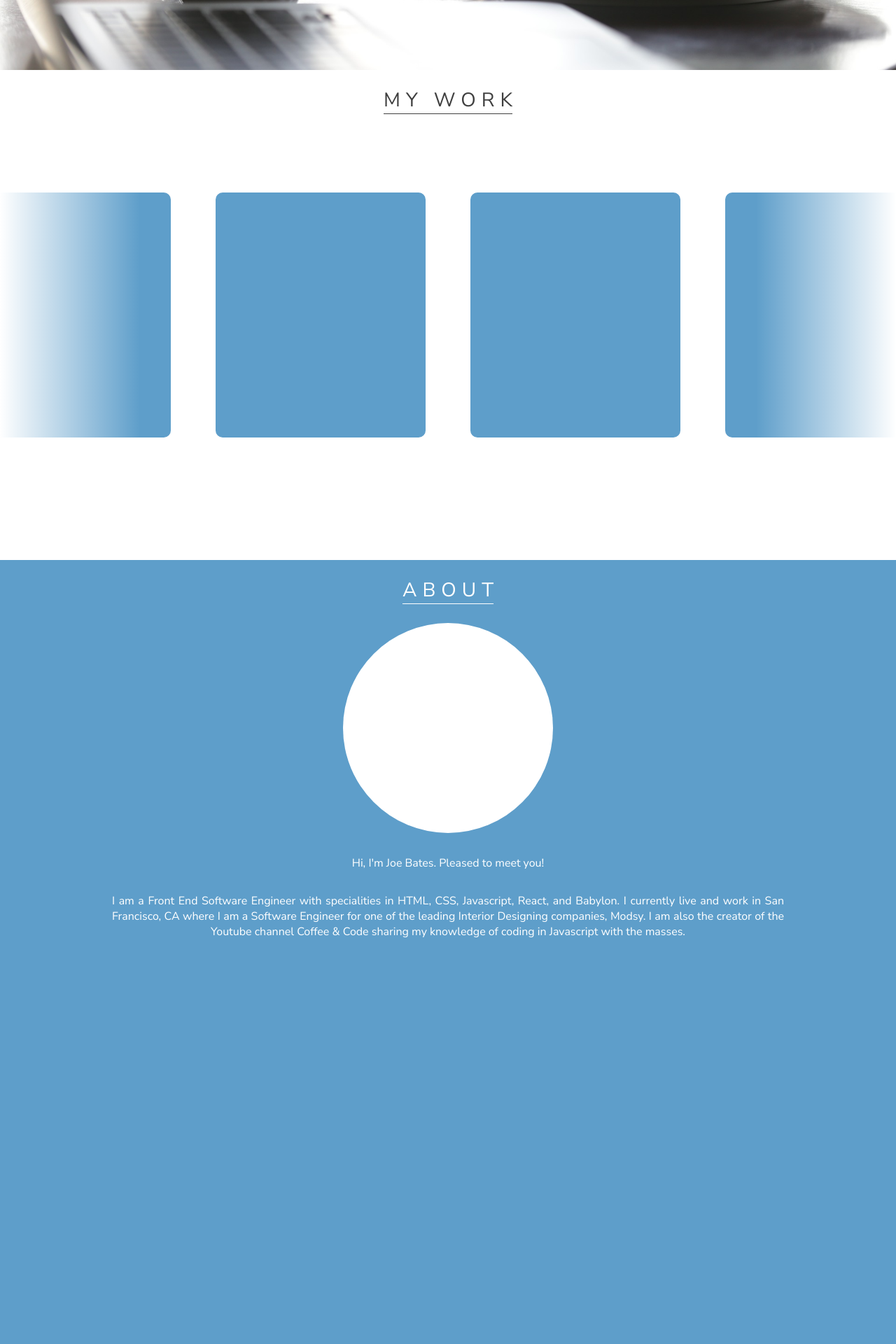
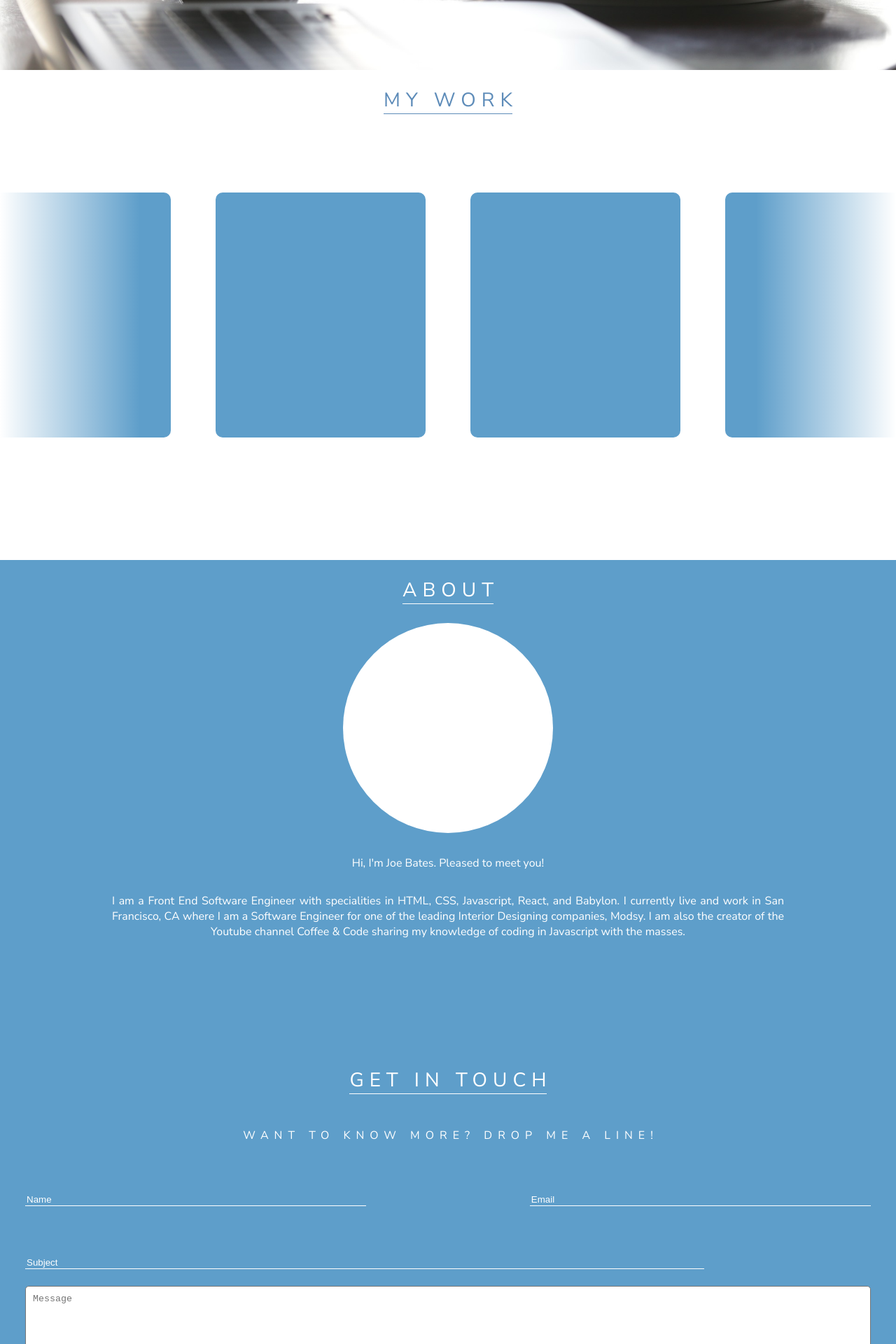
Before and after one commit to jbimagine/coffee-and-code, a React (Create React App) app: page / in a window 1280 px wide. Shown: the part 700-2620 px from the top of the page at 70% size. Before the commit the page ends 2200 px from the top, so only its background shows below. Built offline with nearby package versions, Linux system fonts and the light colour scheme.

Commit message:
Update and clean up Contact page

```diff
--- a/src/Main.js
+++ b/src/Main.js
@@ -108,11 +108,9 @@ scrollToMyRef = (refName) => {
       about_ref = { this.about_ref }
      />
 
-     {/*
-
      <Contact
       contact_ref = { this.contact_ref }
-      /> */}
+      />
     </div>
      </>
     );
--- a/src/components/Contact.js
+++ b/src/components/Contact.js
@@ -2,8 +2,6 @@ import React, { Component } from 'react';
 import ContactForm from './ContactForm';
 import {
     ContactContainer,
-    ContactInfoContainer,
-    ContactInfoBody,
     ContactTitleContainer,
     ContactFormContainer,
     } from '../styled-components/Contact_Styles';
@@ -70,17 +68,12 @@ class Contact extends Component {
     return (
     <>
     <ContactContainer>
-        <ContactInfoContainer>
-            <ContactInfoBody>
-                { listOfContactItems }
-            </ContactInfoBody>
-        </ContactInfoContainer>
         <ContactFormContainer>
         <ContactTitleContainer ref = { this.props.contact_ref } >
-        <ContentHeader title = 'Get In Touch' underline = {true} background = 'white' ></ContentHeader>
+        <ContentHeader title = 'Get In Touch' underline = {true} background = '#FFF' color = '#FFF' ></ContentHeader>
         </ContactTitleContainer>
         <div style = {{ display:'grid', justifyContent:'center' }} >
-        <ContentHeader title = 'Want to know more?  Drop me a line!' fontSize = '16px' padding = '48px 0' textAlign = 'center' />
+        <ContentHeader title = 'Want to know more?  Drop me a line!' color = '#FFF' fontSize = '16px' padding = '48px 0' textAlign = 'center' />
         </div>
 
         <ContactForm
--- a/src/styled-components/Contact_Styles.js
+++ b/src/styled-components/Contact_Styles.js
@@ -5,39 +5,8 @@ export const ContactContainer = styled.div `
     display:grid;
     color:#FFF;
     background-color:rgb(94, 158, 202);
-
-    @media (min-width: 1001px) {
-        grid-template-columns:repeat(2,1fr);
-        height:calc(100vh - 100px);
-    }
-
-    @media (max-width: 1000px) {
-        grid-template-rows:repeat(2,1fr);
-        height:100vh;
-    }
 `;
 
-export const ContactInfoContainer = styled.div `
-    background:#f3f3f3;
-    color: #222;
-
-    @media (min-width: 1001px) {
-        height:auto;
-    }
-
-    @media (max-width: 1000px) {
-        padding-top:24px;
-        height:calc(50vh - 50px);
-    }
-
-`;
-
-export const ContactInfoBody = styled.div `
-    display:grid;
-    justify-content:center;
-    align-content:center;
-    height:100%;
-`;
 export const ContactFormContainer = styled.div `
     padding:0 36px;
     background: rgb(94,158,202);
@@ -76,7 +45,6 @@ export const ContactInputItemsContainer = styled.div `
         display:block;
     }
 `;
-
 
 export const ContactInputItems = styled.input `
     background:transparent;
--- a/src/styled-components/Global_styles.js
+++ b/src/styled-components/Global_styles.js
@@ -20,7 +20,7 @@ export const media = Object.keys(sizes).reduce((acc, label) => {
     return acc
   }, {})
 
-const defaultColor = '#404040';
+const defaultColor = 'rgb(94,140,185)';
 
 export const ContentHeader = ({ color, title, fontSize, underline, fontWeight, textTransform, padding, letterSpacing, textAlign, titleMarginRight, background, height }) => (
     <div
```
